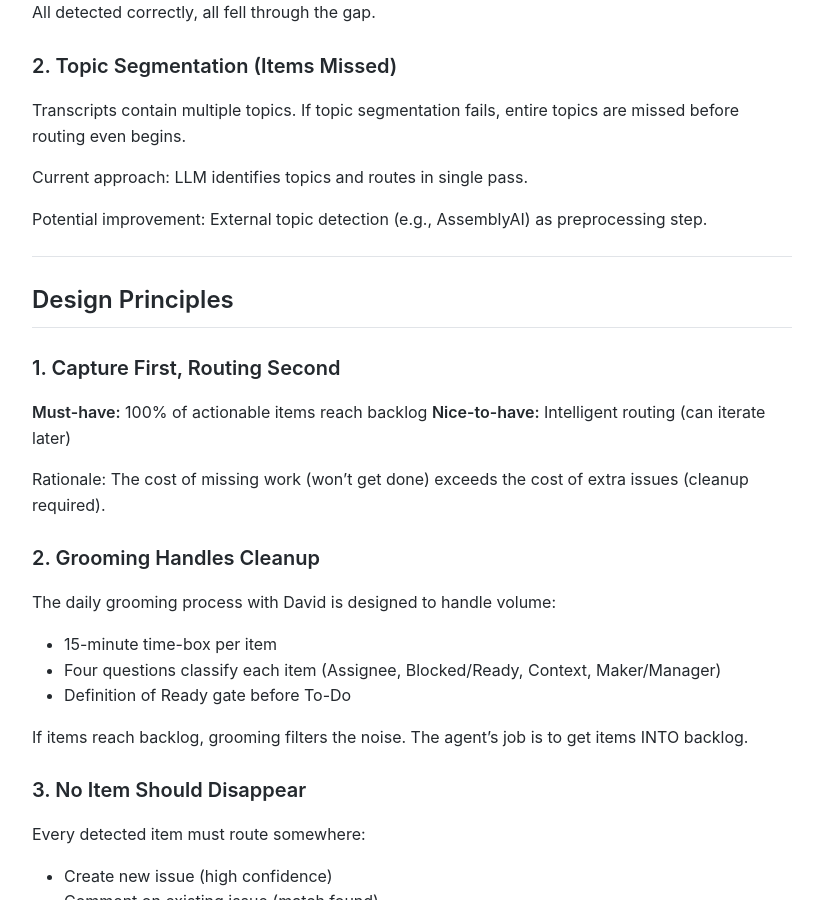
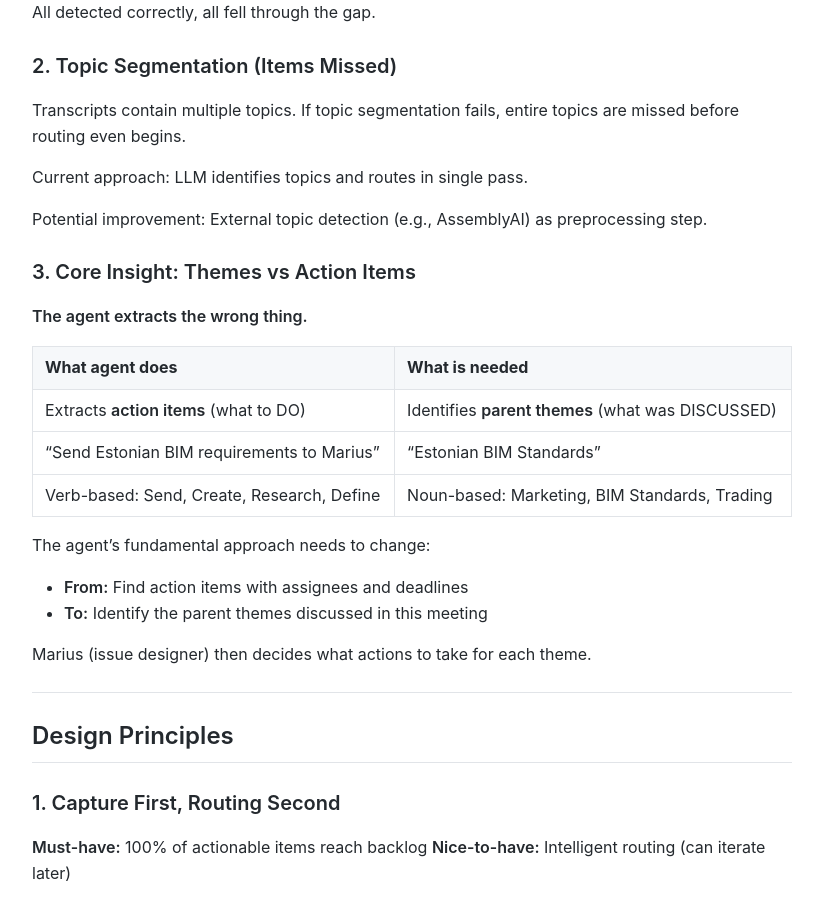
Before and after one commit to MariusWilsch/public-wilsch-ai-pages, a Jekyll site: the page built from project/WILSCH-AI-INTERNAL/fireflies-agent-capture-reliability-design.md, in a window 1280 px wide and 900 px high, scrolled down 1588 px. Shown: the whole window, without its empty margins (228-1051 px from the left). Built offline with Jekyll 4.4.1, drawn with Linux system fonts in a browser that asks for light colours; our own code applies the rules of GitHub Pages for plain Markdown files; some of the changed text lies outside the part shown.

Commit message:
Sync from hippocampus 2026-01-23

```diff
--- a/project/WILSCH-AI-INTERNAL/fireflies-agent-capture-reliability-design.md
+++ b/project/WILSCH-AI-INTERNAL/fireflies-agent-capture-reliability-design.md
@@ -6,8 +6,9 @@ publish: true
 [[claude-code-sdk-agents]]
 
 **Date:** 2026-01-23
-**Status:** Design (not implemented)
-**Owner:** To be assigned
+**Status:** Ready for Implementation
+**Owner:** David
+**Issue:** [#601](https://github.com/DaveX2001/deliverable-tracking/issues/601)
 **Repo:** `DaveX2001/deliverable-tracking/agents/fireflies-webhook`
 
 ---
@@ -60,6 +61,22 @@ Transcripts contain multiple topics. If topic segmentation fails, entire topics
 Current approach: LLM identifies topics and routes in single pass.
 
 Potential improvement: External topic detection (e.g., AssemblyAI) as preprocessing step.
+
+### 3. Core Insight: Themes vs Action Items
+
+**The agent extracts the wrong thing.**
+
+| What agent does | What is needed |
+|-----------------|----------------|
+| Extracts **action items** (what to DO) | Identifies **parent themes** (what was DISCUSSED) |
+| "Send Estonian BIM requirements to Marius" | "Estonian BIM Standards" |
+| Verb-based: Send, Create, Research, Define | Noun-based: Marketing, BIM Standards, Trading |
+
+The agent's fundamental approach needs to change:
+- **From:** Find action items with assignees and deadlines
+- **To:** Identify the parent themes discussed in this meeting
+
+Marius (issue designer) then decides what actions to take for each theme.
 
 ---
 
```
